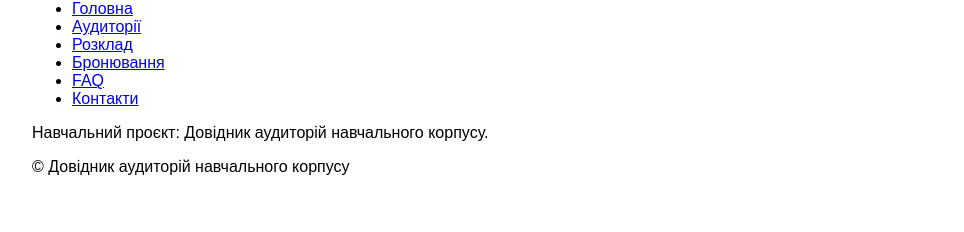
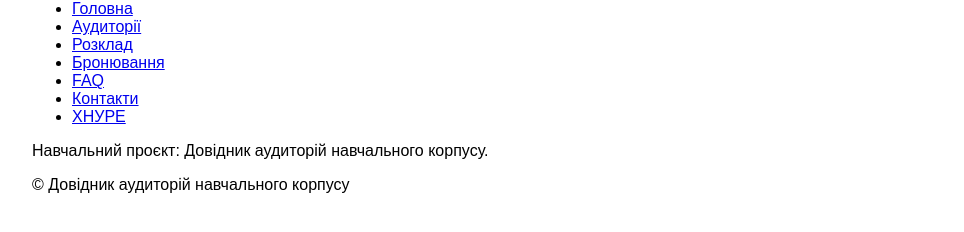
Before and after one commit to iuriev/room-guide, a plain HTML site: page index.html in a window 1280 px wide. Shown: the part 90-322 px from the top of the page, without its empty margins (0-964 px from the left). Drawn offline with Linux system fonts and the light colour scheme.

Commit message:
feat(nav): link university site

```diff
--- a/index.html
+++ b/index.html
@@ -15,6 +15,7 @@
       <li><a href="booking.html">Бронювання</a></li>
       <li><a href="faq.html">FAQ</a></li>
       <li><a href="contacts.html">Контакти</a></li>
+      <li><a href="https://nure.ua">ХНУРЕ</a></li>
     </ul>
   </nav>
   <p>Навчальний проєкт: Довідник аудиторій навчального корпусу.</p>
```
